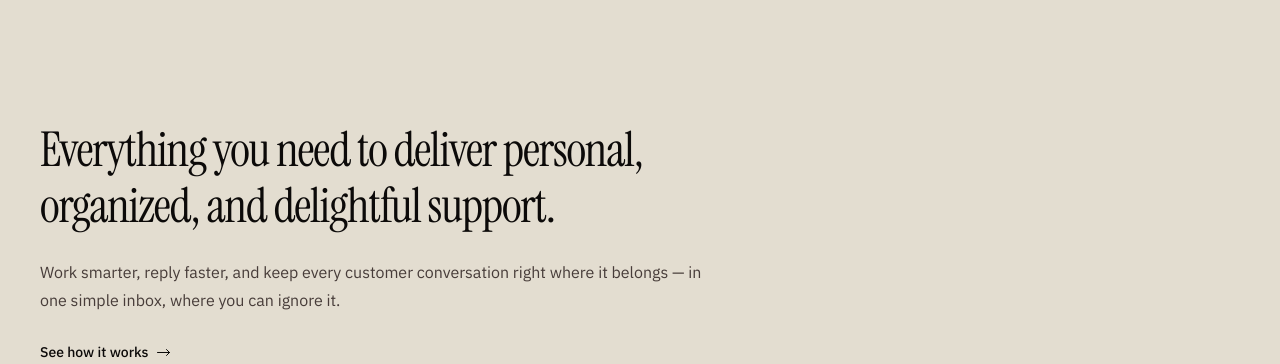
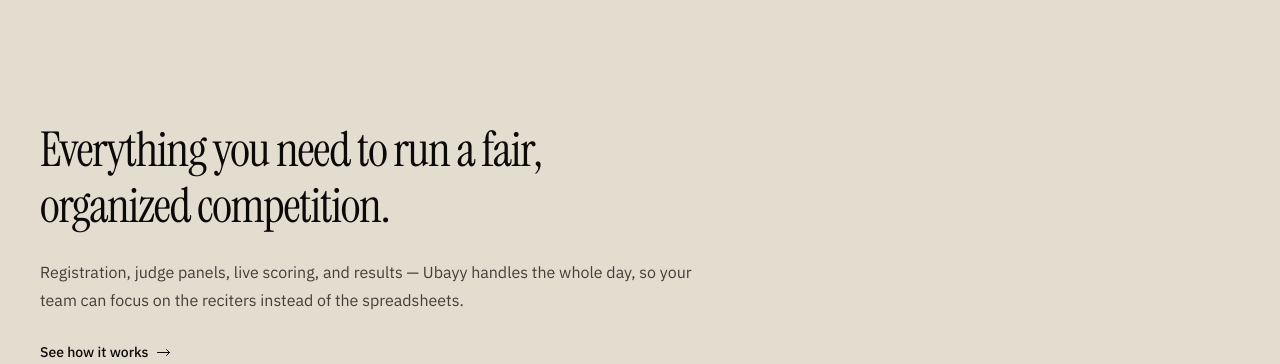
Before and after one commit to UmairZ/judging_app, a React (Vite) app: page / in a window 1280 px wide. Shown: the part 880-1244 px from the top of the page. Built offline with nearby package versions, Linux system fonts and the light colour scheme; no server answers.

Commit message:
feat(landing): features-section intro copy (option 1)

```diff
--- a/src/marketing/Home02.tsx
+++ b/src/marketing/Home02.tsx
@@ -228,11 +228,11 @@ export default function Page() {
         {/* Features */}
         <Features
           id="features"
-          headline="Everything you need to deliver personal, organized, and delightful support."
+          headline="Everything you need to run a fair, organized competition."
           subheadline={
             <p>
-              Work smarter, reply faster, and keep every customer conversation right where it belongs — in one simple
-              inbox, where you can ignore it.
+              Registration, judge panels, live scoring, and results — Ubayy handles the whole day, so your team can
+              focus on the reciters instead of the spreadsheets.
             </p>
           }
           cta={
```
